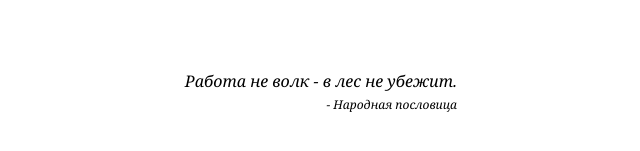
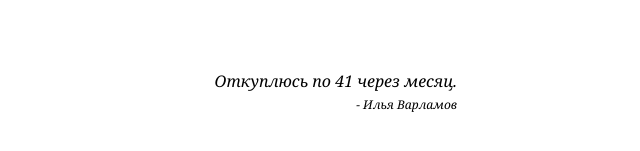
Before and after one commit to tetenyov/course_bespoyasov__tdd, a React (Create React App) app: page / in a window 1280 px wide. Shown: the part 313-464 px from the top of the page, without its empty margins (363-1003 px from the left). Built offline with nearby package versions, Linux system fonts and the light colour scheme.

Commit message:
Use a random quote

```diff
--- a/src/components/Quote/Quote.js
+++ b/src/components/Quote/Quote.js
@@ -2,7 +2,8 @@ import { Quotes } from './quotes';
 import styles from './quote.module.css';
 
 export function Quote() {
-  const { text, author } = Quotes[0];
+  const randomIndex = Math.floor(Math.random() * Quotes.length)
+  const { text, author } = Quotes[randomIndex];
 
   return (
     <footer className={styles.quote}>
```
Also changed, not shown: 1 other file (tests, documents, lock files or other folders).
